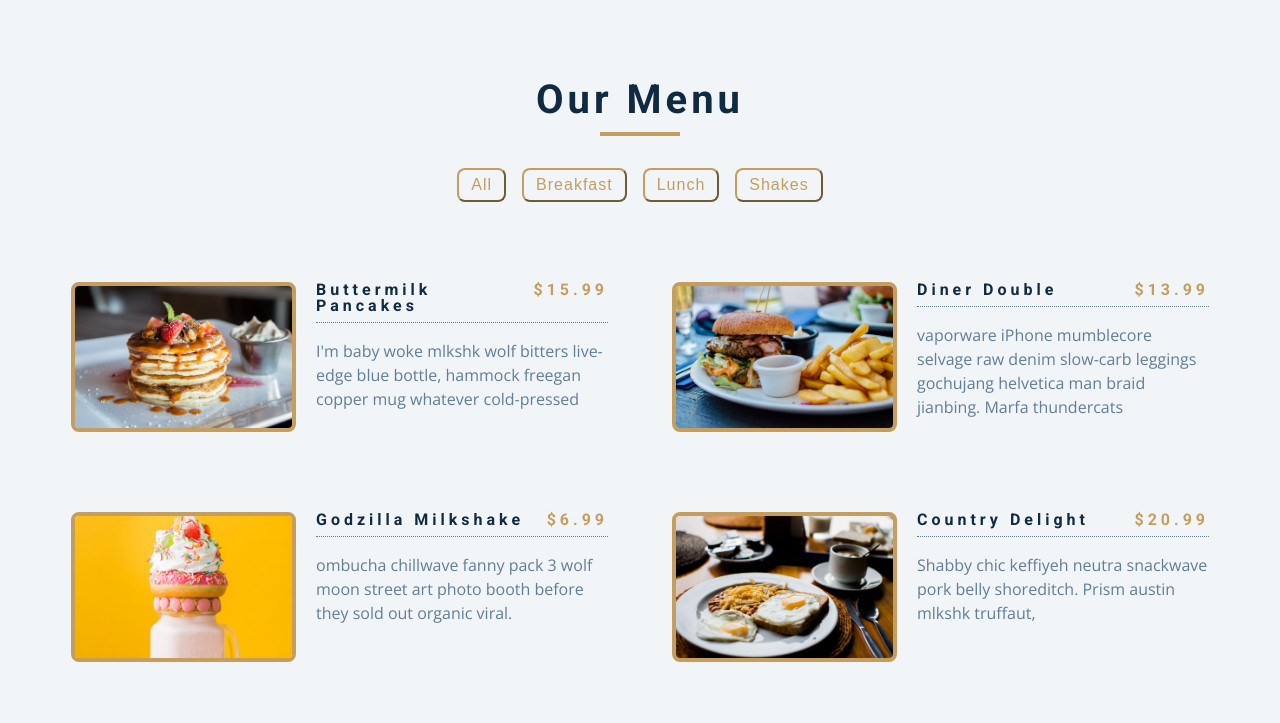
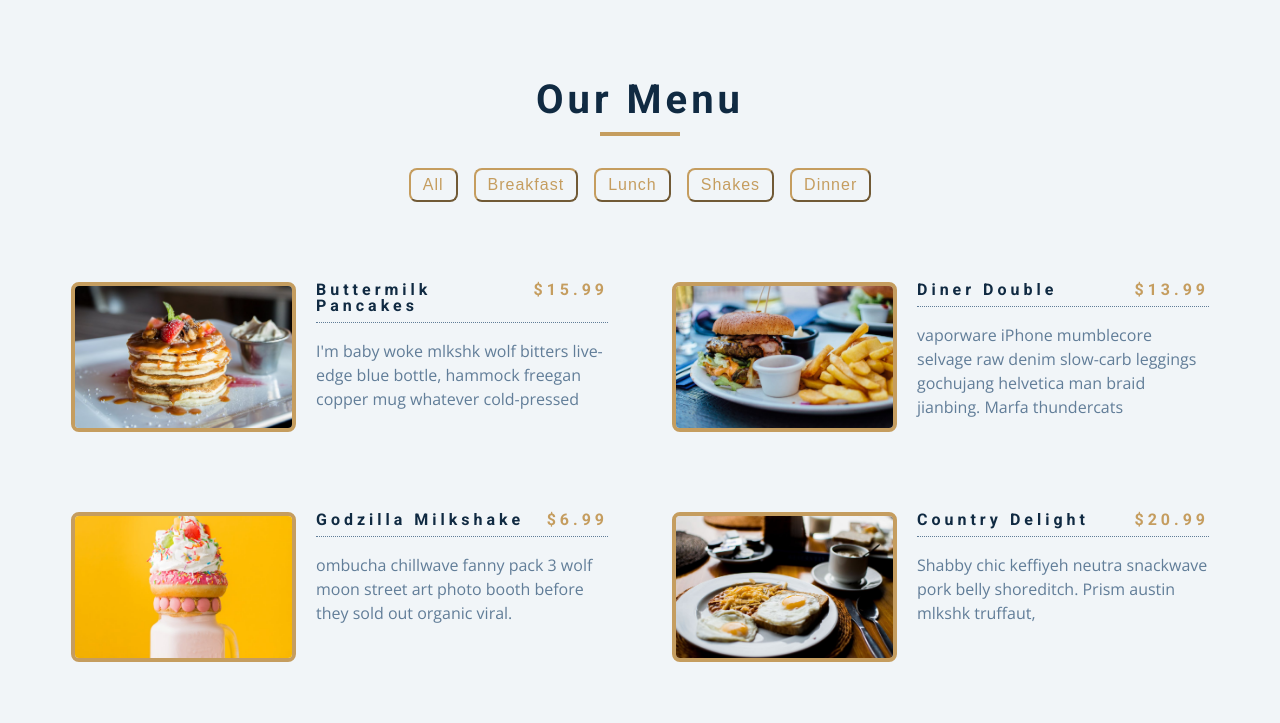
Before and after one commit to AshwanthramKL/Menu, a plain HTML site: page index.html in a window 1280 px wide. Shown: the top 723 px of the page. Drawn offline with nearby package versions, Linux system fonts and the light colour scheme.

Commit message:
added buttons dynamically

```diff
--- a/app.js
+++ b/app.js
@@ -71,16 +71,39 @@ const menu = [
     img: "./images/item-9.jpeg",
     desc: `skateboard fam synth authentic semiotics. Live-edge lyft af, edison bulb yuccie crucifix microdosing.`,
   },
+  {
+    id: 10,
+    title: "steak dinner",
+    category: "dinner",
+    price: 39.99,
+    img: "./images/item-10.jpeg",
+    desc: `skateboard fam synth authentic semiotics. Live-edge lyft af, edison bulb yuccie crucifix microdosing.`,
+  },
 ];
 
 
 const sectionCenter = document.querySelector('.section-center');
-const filterBtns = document.querySelectorAll('.filter-btn');
-
+const btnContainer = document.querySelector('.btn-container');
 // Load Items
 window.addEventListener('DOMContentLoaded', () =>{
     displayMenuItems(menu);
-})
+    const categories = menu.reduce((values, item)=>{
+      if(!values.includes(item.category)){
+        values.push(item.category);
+      }
+      return values;
+    }, ['all']);
+
+    const categoryBtns = categories.map((category)=>{
+      return `
+      <button class="filter-btn" type="button" data-id=${category}>${category}</button>
+      `
+    }).join("");
+    console.log(categoryBtns);
+    btnContainer.innerHTML = categoryBtns;
+  })
+
+const filterBtns = document.querySelectorAll('.filter-btn');
 
 // Filter Items
 filterBtns.forEach((btn)=>{
--- a/index.html
+++ b/index.html
@@ -22,10 +22,10 @@
       </div>
 
       <div class="btn-container">
-        <button class="filter-btn" type="button" data-id="all">all</button>
+        <!-- <button class="filter-btn" type="button" data-id="all">all</button>
         <button class="filter-btn" type="button" data-id="breakfast">Breakfast</button>
         <button class="filter-btn" type="button" data-id="lunch">Lunch</button>
-        <button class="filter-btn" type="button" data-id="shakes">Shakes</button>
+        <button class="filter-btn" type="button" data-id="shakes">Shakes</button> -->
 
       </div>
       <div class="section-center">
```
